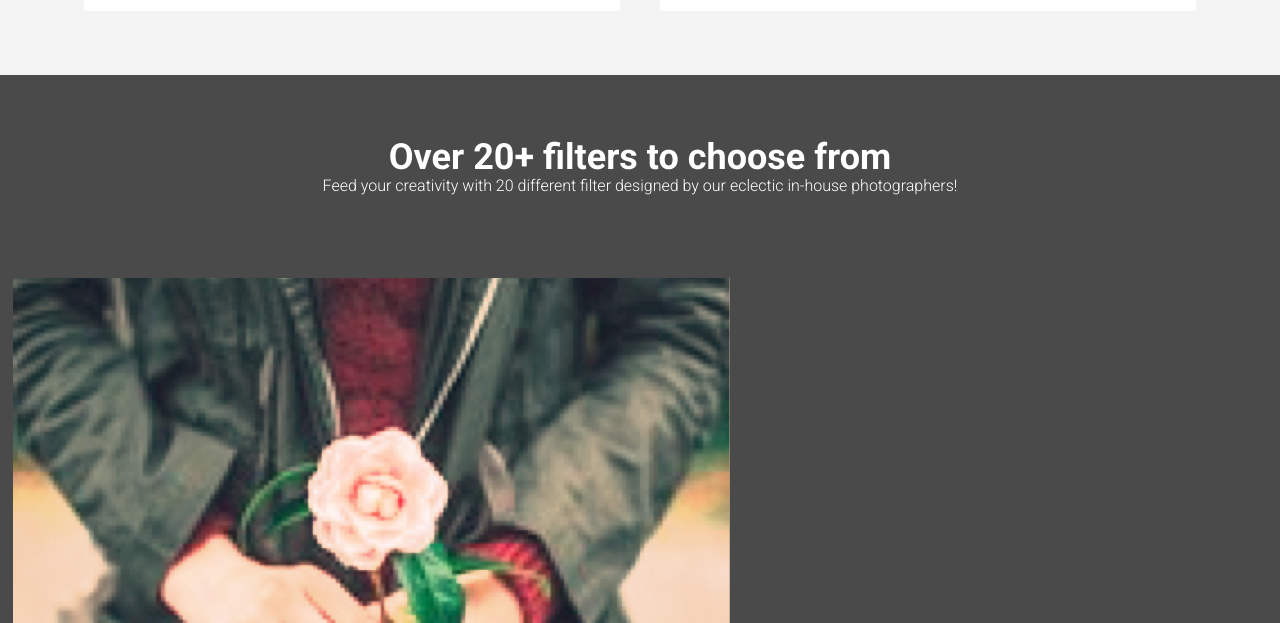
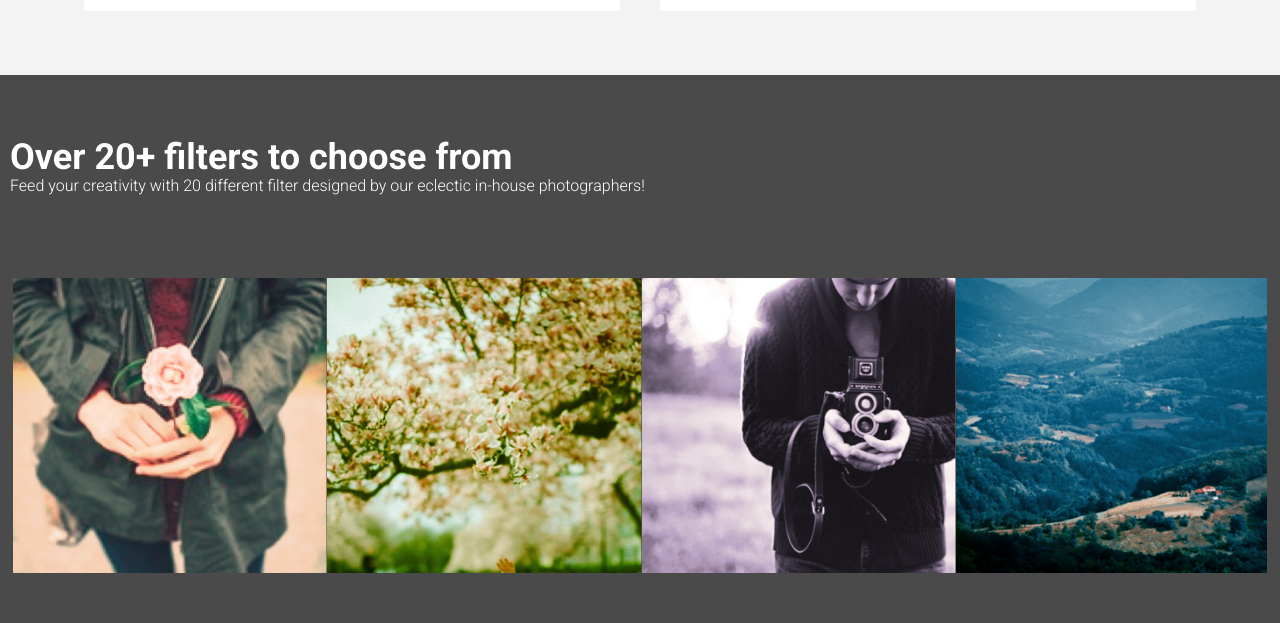
Before and after one commit to JenessaCodes/photomatic-project-capstone-1, a plain HTML site: page index.html in a window 1280 px wide. Shown: the part 1360-1983 px from the top of the page. Drawn offline with Linux system fonts and the light colour scheme; a web font is replaced by a local one.

Commit message:
Add display property to image container for filters section

```diff
--- a/_site/resources/css/style.css
+++ b/_site/resources/css/style.css
@@ -308,6 +308,7 @@ header .mobile {
 }
 
 #filters-section .images-container {
+  display: flex;
   max-width: 100%;
   padding: 0 1%;
 }
--- a/index.html
+++ b/index.html
@@ -80,7 +80,7 @@
 
     <!-- Filters Section -->
     <div id="filters-section">
-      <div class="content center">
+      <div class="content">
         <h2>Over 20+ filters to choose from</h2>
         <h3>Feed your creativity with 20 different filter designed by our eclectic in-house photographers!</h3>
       </div>
--- a/resources/css/style.css
+++ b/resources/css/style.css
@@ -308,6 +308,7 @@ header .mobile {
 }
 
 #filters-section .images-container {
+  display: flex;
   max-width: 100%;
   padding: 0 1%;
 }
```
Also changed, not shown: _site/index.html (+2 -2 lines).
